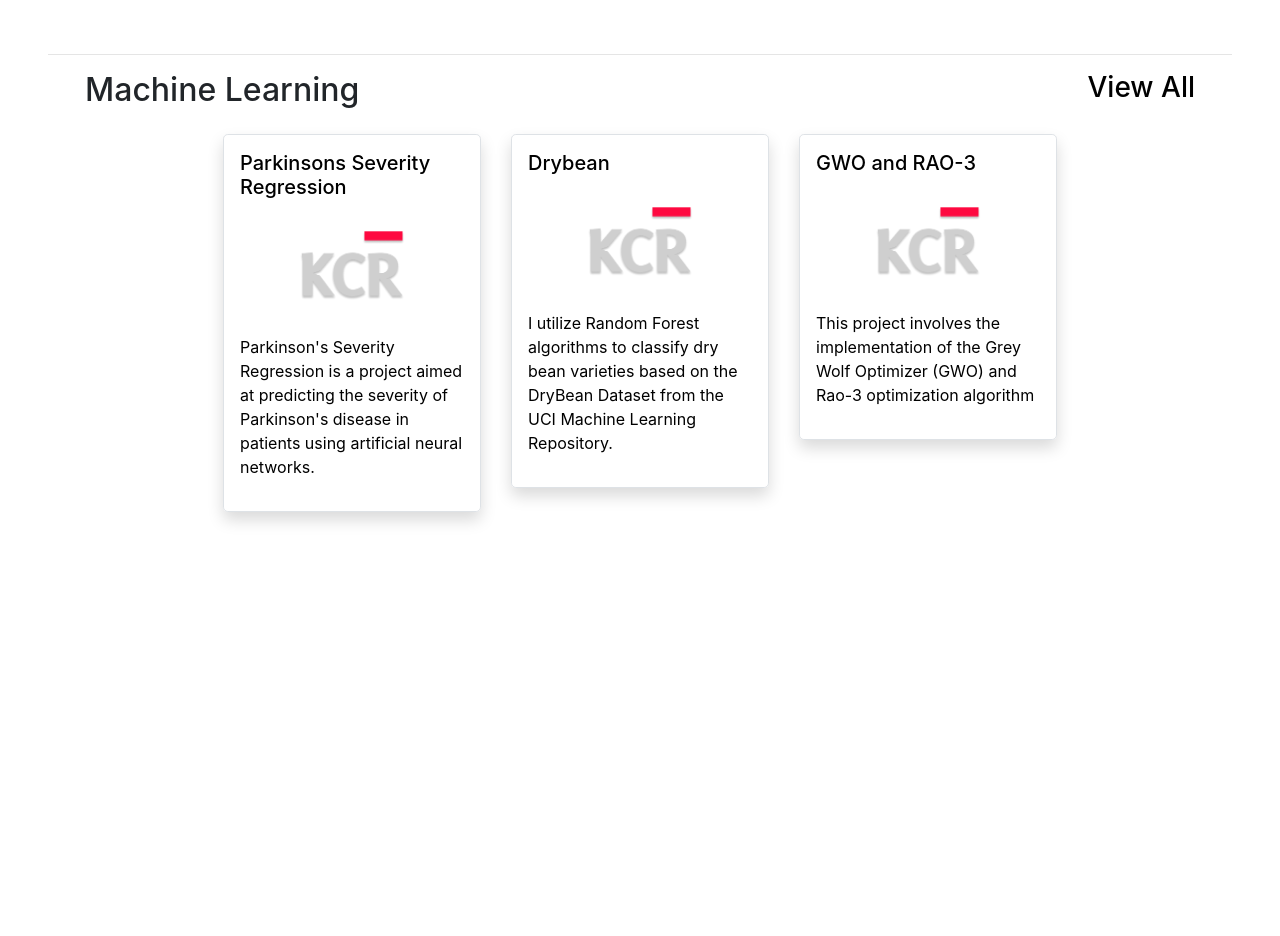
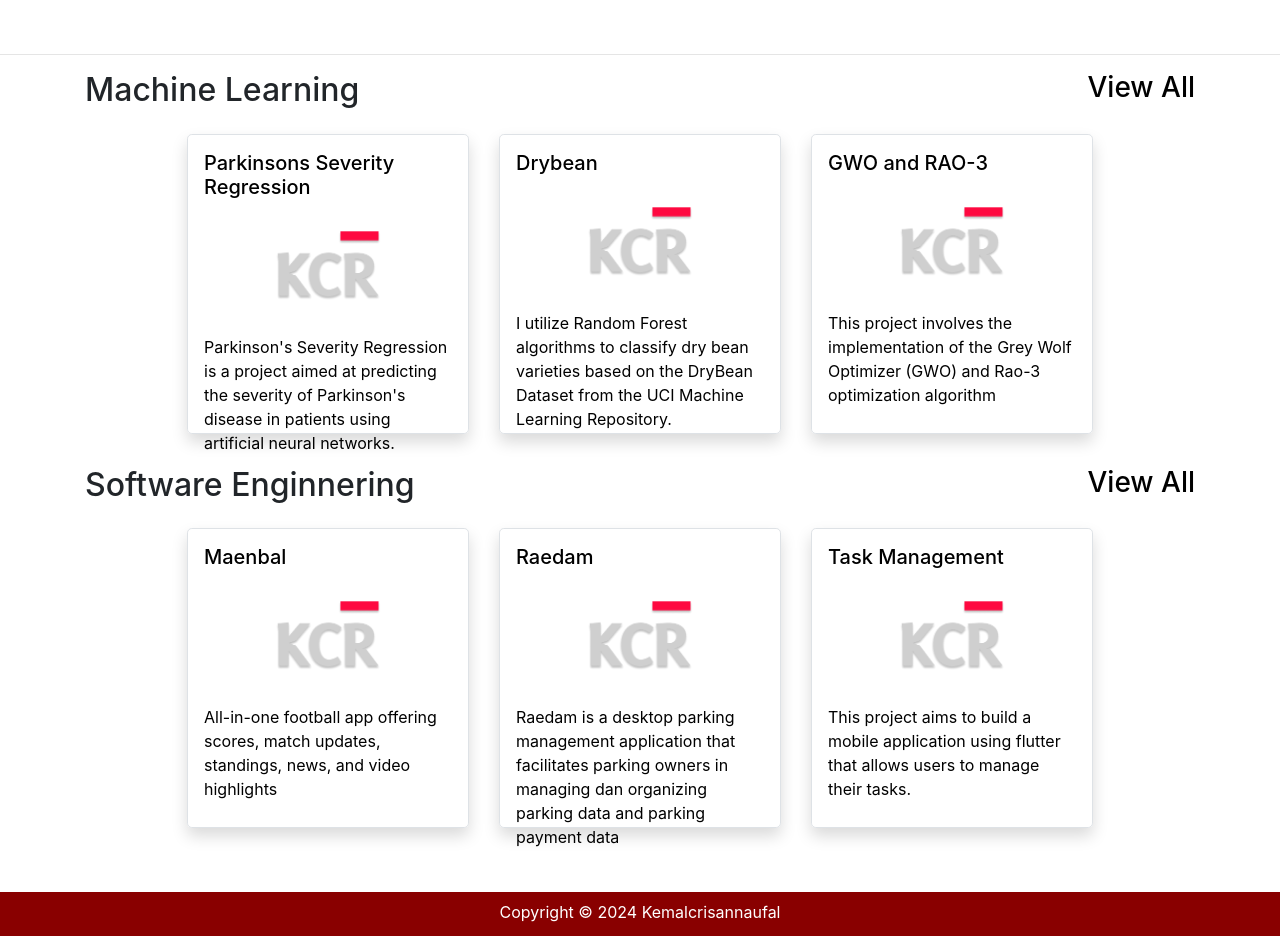
Before and after one commit to kemalcrisannaufal/kemalcrisannaufal_website, a plain HTML site: page index.html in a window 1280 px wide. Shown: the part 440-1376 px from the top of the page. Before the commit the page ends 1180 px from the top, so only its background shows below. Drawn offline with nearby package versions, Linux system fonts and the light colour scheme; a script that the page names is missing.

Commit message:
Add SE Section

```diff
--- a/css/index.css
+++ b/css/index.css
@@ -13,3 +13,18 @@ a {
   text-decoration: none;
   color: black;
 }
+
+.box {
+  height: 300px;
+}
+
+.bg-navy {
+  background-color: rgb(137, 0, 0);
+}
+
+@media screen and (max-width: 768px) {
+  .title {
+    font-size: 1.5rem;
+  }
+
+}
--- a/index.html
+++ b/index.html
@@ -7,6 +7,9 @@
     <link rel="stylesheet" href="css/index.css">
     <link rel="stylesheet" href="https://stackpath.bootstrapcdn.com/bootstrap/4.5.2/css/bootstrap.min.css">
     <link rel="stylesheet" href="https://cdnjs.cloudflare.com/ajax/libs/font-awesome/5.15.1/css/all.min.css">
+    <script src="https://cdn.jsdelivr.net/npm/bootstrap@5.3.1/dist/js/bootstrap.bundle.min.js"
+        integrity="sha384-QFQoHq2T94prPNTIhObLtBR68k2pLE/+6iD3XK6eAOh80pI0rU5EXxH/Ry+6m4g8"
+        crossorigin="anonymous"></script>
     <script src="js/index.js"></script>
     <title>Kemal Crisannaufal</title>
 </head>
@@ -21,21 +24,23 @@
         <div class="collapse navbar-collapse" id="navbarNav">
             <ul class="navbar-nav">
                 <li class="nav-item active">
-                    <a class="nav-link" href="#">Home <span class="sr-only">(current)</span></a>
+                    <a class="nav-link" href="#home">Home <span class="sr-only">(current)</span></a>
                 </li>
                 <li class="nav-item">
-                    <a class="nav-link" href="#">Machine Learning</a>
+                    <a class="nav-link" href="#machine-learning">Machine Learning</a>
                 </li>
                 <li class="nav-item">
-                    <a class="nav-link" href="#">Software Engineering</a>
+                    <a class="nav-link" href="#software-engineering">Software Engineering</a>
                 </li>
                 <li class="nav-item">
-                    <a class="nav-link" href="#">Curriculum Vitae</a>
+                    <a class="nav-link" href="/assets/files/CV_Kemal Crisannaufal.pdf">Curriculum Vitae</a>
                 </li>
             </ul>
         </div>
     </nav>
 
+
+    <section id="home">
         <div class="container-fluid mt-5 px-5">
             <div class="px-4 py-5 mb-3 text-center">
                 <img class="d-block mx-auto mb-4" src="assets/images/logo.png" alt="main-image" width="100">
@@ -51,16 +56,19 @@
                     </div>
                 </div>
             </div>
+    </section>
 
     <hr>
+    <section id="machine-learning">
         <div>
             <div class="container d-flex justify-content-between my-3">
-                <h2>Machine Learning</h2>
-                <h3><a href="">View All</a></h3>
+                <h2 class="title">Machine Learning</h2>
+                <h3 class="title"><a href="">View All</a></h3>
             </div>
             <div class="row d-flex justify-content-center gap-3 m-3">
-                <a href="https://github.com/kemalcrisannaufal/Parkinsons-Severity-Regression/blob/main/Parkinsons%20Telemonitoring_Kemal%20Crisannaufal_Achmad%20Fahriza.ipynb" class="col-md-3">
-                    <div class="border p-3 rounded-lg shadow">
+                <a href="https://github.com/kemalcrisannaufal/Parkinsons-Severity-Regression/blob/main/Parkinsons%20Telemonitoring_Kemal%20Crisannaufal_Achmad%20Fahriza.ipynb"
+                    class="col-md-3">
+                    <div class="border p-3 rounded-lg shadow mb-3 box">
                         <div>
                             <h5>Parkinsons Severity Regression</h5>
                             <div class="d-flex justify-content-center py-4">
@@ -72,36 +80,86 @@
                     </div>
                 </a>
                 <a href="" class="col-md-3">
-                    <div class="border p-3 rounded-lg shadow">
+                    <div class="border p-3 rounded-lg shadow mb-3 box">
                         <div>
                             <h5>Drybean</h5>
                             <div class="d-flex justify-content-center py-4">
                                 <img src="assets/images/logo.png" height="80">
                             </div>
-                            <p>I utilize Random Forest algorithms to classify dry bean varieties based on the DryBean Dataset from the UCI Machine Learning Repository.</p>
+                            <p>I utilize Random Forest algorithms to classify dry bean varieties based on the
+                                DryBean Dataset from the UCI Machine Learning Repository.</p>
                         </div>
                     </div>
                 </a>
-                <a href="https://github.com/kemalcrisannaufal/Grey-Wolf-Optimizer-and-RAO-3/blob/main/Kemal%20Crisannaufal_1301213133_Tubes%20Individu.ipynb" class="col-md-3">
-                    <div class="border p-3 rounded-lg shadow">
+                <a href="https://github.com/kemalcrisannaufal/Grey-Wolf-Optimizer-and-RAO-3/blob/main/Kemal%20Crisannaufal_1301213133_Tubes%20Individu.ipynb"
+                    class="col-md-3">
+                    <div class="border p-3 rounded-lg shadow mb-3 box">
                         <div>
                             <h5>GWO and RAO-3</h5>
                             <div class="d-flex justify-content-center py-4">
                                 <img src="assets/images/logo.png" height="80">
                             </div>
-                            <p>This project involves the implementation of the Grey Wolf Optimizer (GWO) and Rao-3 optimization  algorithm</p>
+                            <p>This project involves the implementation of the Grey Wolf Optimizer (GWO) and Rao-3
+                                optimization algorithm</p>
                         </div>
                     </div>
                 </a>
             </div>
         </div>
         </div>
+    </section>
 
-    <footer class="container-fluid text-body-secondary bg-navy py-5 mt-5">
-        <div class="container text-white">
-            <h4 class="float-end mb-1">Laravel Project</h4>
-            <h5 class="mb-1">Kemal Crisannaufal</h5>
-            <h5 class="mb-0">1301213133</h5>
+    <section id="software-engineering">
+        <div>
+            <div class="container d-flex justify-content-between my-3">
+                <h2 class="title">Software Enginnering</h2>
+                <h3 class="title"><a href="">View All</a></h3>
+            </div>
+            <div class="row d-flex justify-content-center gap-3 m-3">
+                <a href="https://github.com/kemalcrisannaufal/Maenball-FE-BE"
+                    class="col-md-3">
+                    <div class="border p-3 rounded-lg shadow mb-3 box">
+                        <div>
+                            <h5>Maenbal</h5>
+                            <div class="d-flex justify-content-center py-4">
+                                <img src="assets/images/logo.png" height="80">
+                            </div>
+                            <p>All-in-one football app offering scores, match updates, standings, news, and video highlights </p>
+                        </div>
+                    </div>
+                </a>
+                <a href="https://github.com/kemalcrisannaufal/ParkirRaedam" class="col-md-3">
+                    <div class="border p-3 rounded-lg shadow mb-3 box">
+                        <div>
+                            <h5>Raedam</h5>
+                            <div class="d-flex justify-content-center py-4">
+                                <img src="assets/images/logo.png" height="80">
+                            </div>
+                            <p>Raedam is a desktop parking management application that facilitates parking owners in managing dan organizing parking data and parking payment data</p>
+                        </div>
+                    </div>
+                </a>
+                <a href="https://github.com/kemalcrisannaufal/task-management"
+                    class="col-md-3">
+                    <div class="border p-3 rounded-lg shadow mb-3 box">
+                        <div>
+                            <h5>Task Management</h5>
+                            <div class="d-flex justify-content-center py-4">
+                                <img src="assets/images/logo.png" height="80">
+                            </div>
+                            <p>This project aims to build a mobile application using flutter that allows users to manage their tasks.</p>
+                        </div>
+                    </div>
+                </a>
+            </div>
+        </div>
+        </div>
+    </section>
+
+
+    <footer class="container-fluid text-body-secondary bg-navy py-2 mt-5">
+        <div class="container d-flex justify-content-center text-white">
+            <p class="float-end mb-1">Copyright © 2024 Kemalcrisannaufal</p>
         </div>
     </footer>
 </body>
```
Also changed, not shown: assets/images/ml.png (added). Lines whose indentation alone changed are shown as unchanged.
